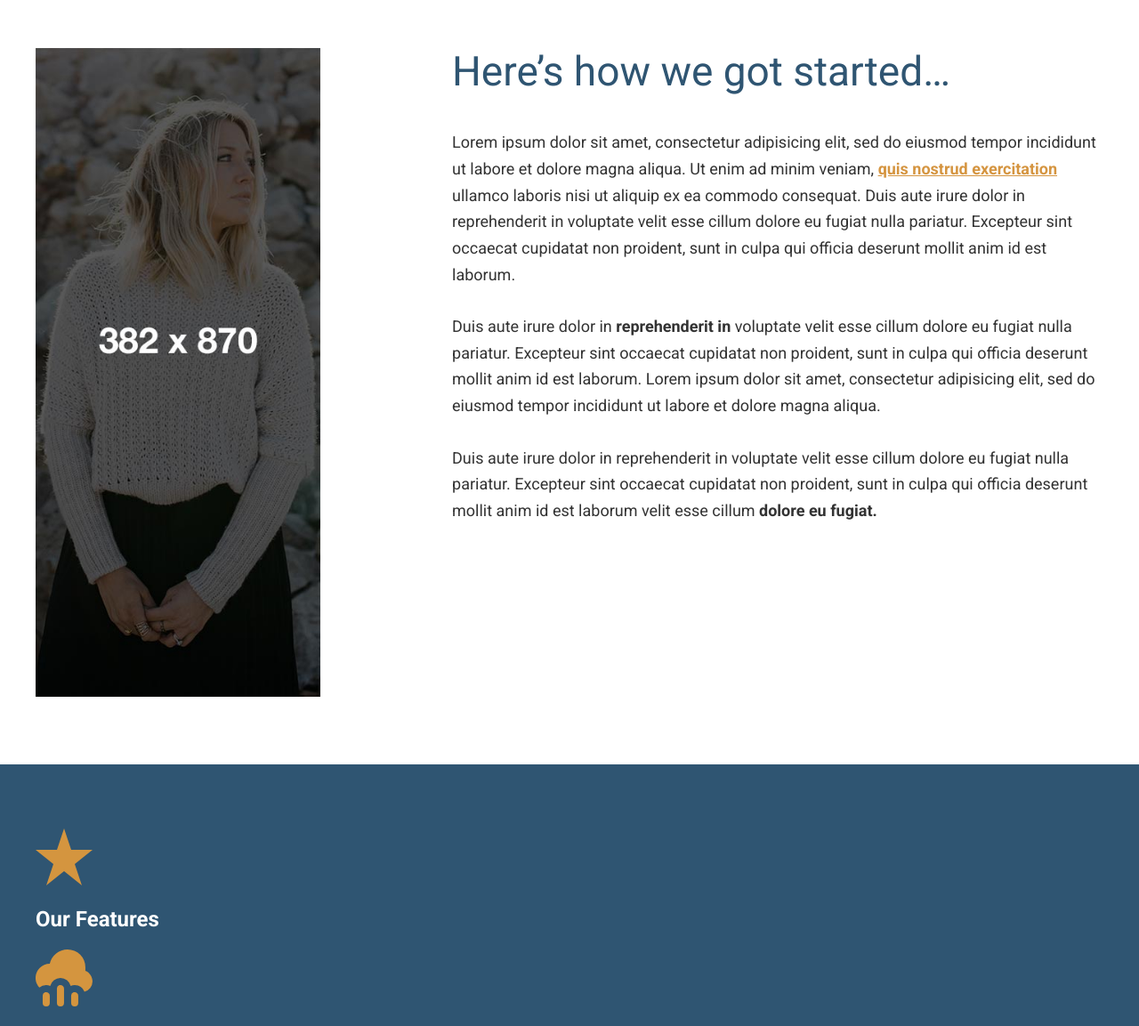
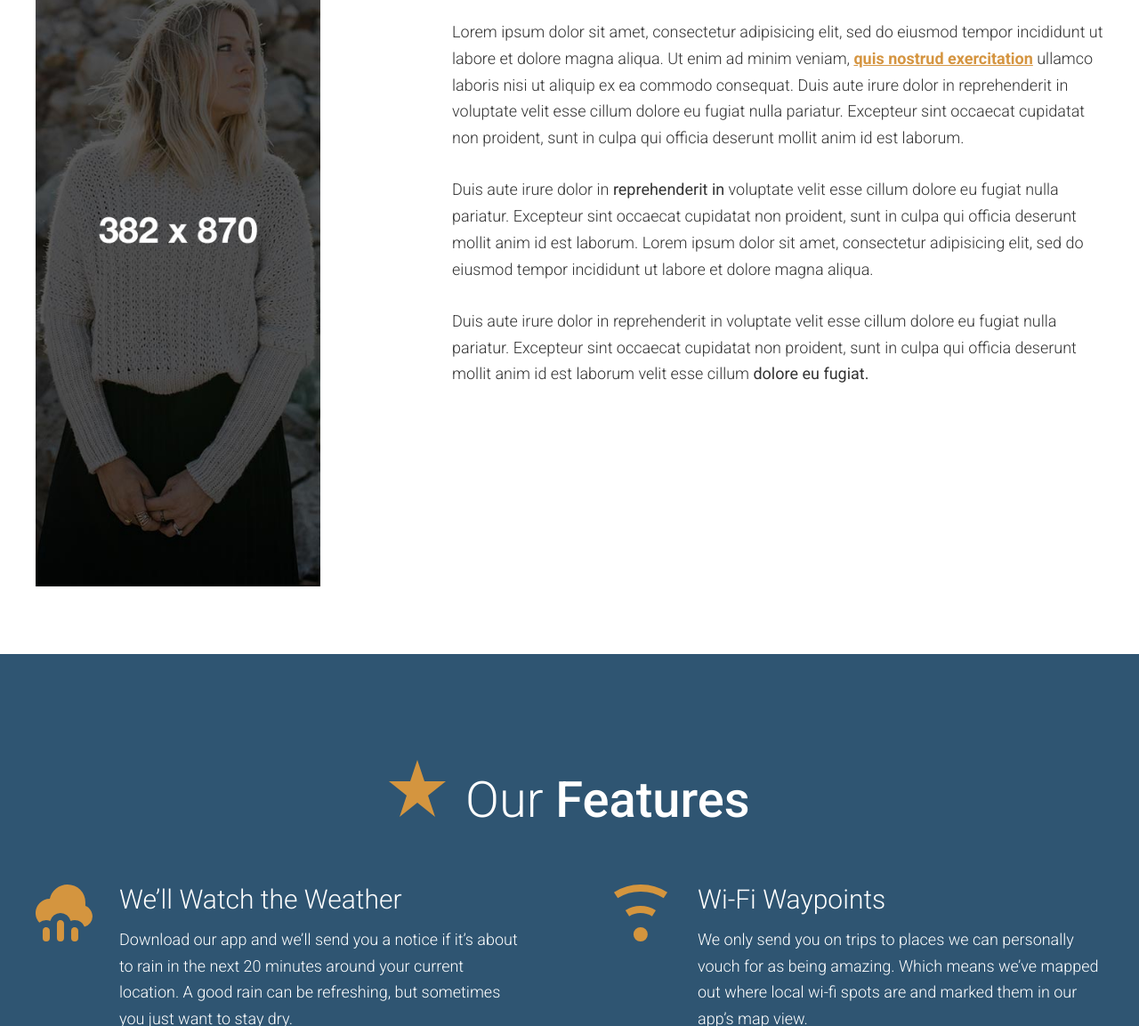
Before and after one commit to m-elattar/travel-site, a website: page app/index.html in a window 1280 px wide. Shown: the part 1647-2800 px from the top of the page at 89% size. Drawn offline with Linux system fonts and the light colour scheme.

Commit message:
added features and our begining blocks

```diff
--- a/app/assets/styles/base/_global.css
+++ b/app/assets/styles/base/_global.css
@@ -9,6 +9,7 @@ img {
 
 * {
 	box-sizing: border-box;
+	/*border:3px black solid;*/
 }
 
 a {
--- a/app/assets/styles/modules/_generic-content-container.css
+++ b/app/assets/styles/modules/_generic-content-container.css
@@ -1,7 +1,8 @@
 .generic-content-container {
 	p {
+		font-weight: 300;
 		line-height: 1.65;
-		margin: 1.8rem 0;
+		margin:0 0 1.8rem 0;
 
 		@mixin atSmall {
 			font-size: 1.125rem;
--- a/app/assets/styles/style.css
+++ b/app/assets/styles/style.css
@@ -8,3 +8,5 @@
 @import "modules/_headline";
 @import "modules/_row";
 @import "modules/_generic-content-container";
+@import "modules/_section-title";
+@import "modules/_feature-item";
--- a/app/index.html
+++ b/app/index.html
@@ -10,13 +10,6 @@
   <link rel="stylesheet" href="./temp/styles/style.css">
 </head>
 <body>
-  <ul>
-    <li>1</li>
-    <li>2</li>
-    <li>3</li>
-    <li>4</li>
-    <li>5</li>
-  </ul>
   <header>
     <img src="assets/images/icons/clear-view-escapes.svg">
     <a href="#" class="btn">Get in Touch</a>
@@ -76,24 +69,33 @@
 
   <div id="features" class="page-section page-section__blue">
     <div class="wrapper">
-      <img src="assets/images/icons/star.svg">
-      <h2>Our Features</h2>
-
-      <img src="assets/images/icons/rain.svg">
-      <h3>We&rsquo;ll Watch the Weather</h3>
-      <p>Download our app and we&rsquo;ll send you a notice if it&rsquo;s about to rain in the next 20 minutes around your current location. A good rain can be refreshing, but sometimes you just want to stay dry.</p>
-
-      <img src="assets/images/icons/globe.svg">
-      <h3>Global Guides</h3>
-      <p>We&rsquo;ve scoured the entire planet for the best retreats and beautiful vistas. If there&rsquo;s a corner of the world you want to escape to we know the most scenic and inspiring locations.</p>
-
-      <img src="assets/images/icons/wifi.svg">
-      <h3>Wi-Fi Waypoints</h3>
-      <p>We only send you on trips to places we can personally vouch for as being amazing. Which means we&rsquo;ve mapped out where local wi-fi spots are and marked them in our app&rsquo;s map view.</p>
-
-      <img src="assets/images/icons/fire.svg">
-      <h3>Survival Kit</h3>
-      <p>Everytime you book an escape with us we send you a survival kit with the finest materials. The kit will allow you to setup a tent, start a fire, scratch your own back and lower your taxes.</p>
+      <h2 class="section-title"><img class="section-title__icon" src="assets/images/icons/star.svg"> Our <strong>Features</strong></h2>
+      <div class="row row__gutter-large generic-content-container">
+        <div class="row__medium-6">
+          <div class="feature-item">
+            <img class="feature-item__icon" src="assets/images/icons/rain.svg">
+            <h3 class="feature-item__title">We&rsquo;ll Watch the Weather</h3>
+            <p>Download our app and we&rsquo;ll send you a notice if it&rsquo;s about to rain in the next 20 minutes around your current location. A good rain can be refreshing, but sometimes you just want to stay dry.</p>
+          </div>
+          <div class="feature-item">
+            <img class="feature-item__icon" src="assets/images/icons/globe.svg">
+            <h3 class="feature-item__title">Global Guides</h3>
+            <p>We&rsquo;ve scoured the entire planet for the best retreats and beautiful vistas. If there&rsquo;s a corner of the world you want to escape to we know the most scenic and inspiring locations.</p>
+          </div>
+        </div>
+        <div class="row__medium-6">
+          <div class="feature-item">
+            <img class="feature-item__icon" src="assets/images/icons/wifi.svg">
+            <h3 class="feature-item__title">Wi-Fi Waypoints</h3>
+            <p>We only send you on trips to places we can personally vouch for as being amazing. Which means we&rsquo;ve mapped out where local wi-fi spots are and marked them in our app&rsquo;s map view.</p>
+          </div>
+          <div class="feature-item">
+            <img class="feature-item__icon" src="assets/images/icons/fire.svg">
+            <h3 class="feature-item__title">Survival Kit</h3>
+            <p>Everytime you book an escape with us we send you a survival kit with the finest materials. The kit will allow you to setup a tent, start a fire, scratch your own back and lower your taxes.</p>
+          </div>
+        </div>
+      </div>
     </div>
   </div>
 
--- a/app/temp/styles/style.css
+++ b/app/temp/styles/style.css
@@ -353,6 +353,7 @@ img {
 
 * {
 	box-sizing: border-box;
+	/*border:3px black solid;*/
 }
 
 a {
@@ -569,6 +570,14 @@ a {
 		padding-right: 65px;
 	}
 
+.row__gutter-large {
+		margin-right: -100px;
+	}
+
+.row__gutter-large > div {
+		padding-right: 100px;
+	}
+
 .row__b-m-until-medium {
 		margin-bottom: 1rem;
 	}
@@ -576,6 +585,11 @@ a {
 @media (min-width:800px) {
 		.row__b-m-until-medium {
 		margin-bottom: 0;
+	 	}
+
+	 	.row__medium-6{
+	 		float:left;
+	 		width: 50%;
 	 	}
 
 		.row__m-4 {
@@ -597,8 +611,9 @@ a {
 	}
 
 .generic-content-container p {
+		font-weight: 300;
 		line-height: 1.65;
-		margin: 1.8rem 0;
+		margin:0 0 1.8rem 0;
 	}
 
 @media (min-width: 530px) {
@@ -611,3 +626,85 @@ a {
 .generic-content-container p a {
 		font-weight: 700;
 	}
+
+.section-title{
+	font-size: 2.55rem;
+	font-weight: 300;
+	text-align: center;
+
+}
+
+@media (min-width: 530px) {
+
+.section-title{
+		font-size: 3.5rem
+
+}
+	}
+
+.section-title strong{
+	font-weight: 500;
+	}
+
+.section-title__icon {
+		display: block;
+		margin-left:auto;
+		margin-right: auto;
+		margin-bottom: .6rem;
+	}
+
+@media (min-width: 530px) {
+
+.section-title__icon {
+			margin-right:.5rem;
+			display: inline-block;
+			margin-bottom: 0
+	}
+	}
+
+.feature-item{
+	position: relative;
+	padding-bottom: 2.5rem;
+}
+
+@media (min-width: 530px) {
+
+.feature-item{
+		padding-left: 94px
+}
+	}
+
+.feature-item__icon{
+		display: block;
+		margin-left: auto;
+		margin-right: auto;
+
+	}
+
+@media (min-width: 530px) {
+
+.feature-item__icon{
+		position: absolute;
+		left: 0;
+		margin-left: 0;
+		margin-right: 0
+
+	}
+	}
+
+.feature-item__title{
+		font-size: 1.6rem;
+		font-weight: 300;
+		margin-top: .7rem;
+		margin-bottom: .8rem;
+		text-align: center;
+	}
+
+@media (min-width: 530px) {
+
+.feature-item__title{
+			text-align: left;
+			font-size: 1.875rem;
+			margin-top: 1rem
+	}
+	}
```
Also changed, not shown: app/assets/styles/modules/_row.css (+13 -0 lines).
